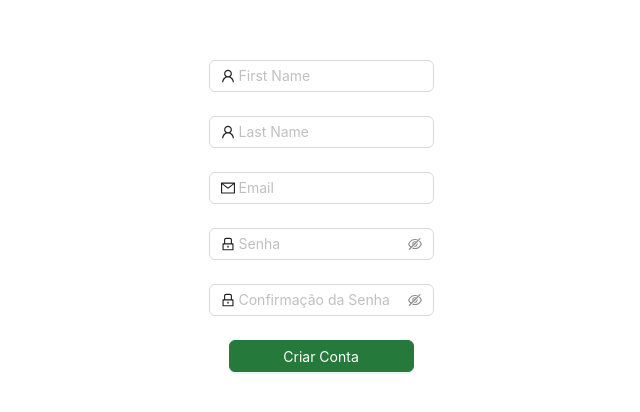
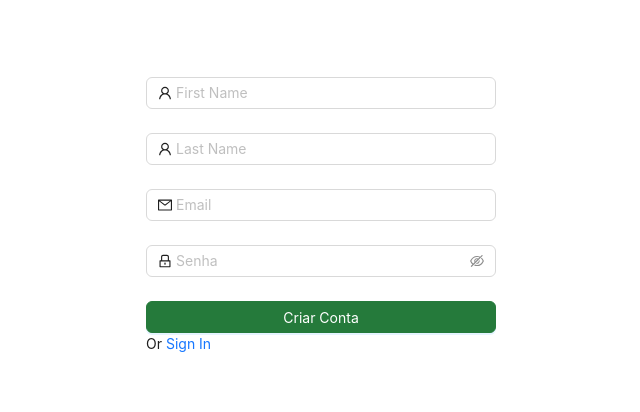
Before and after one commit to GRenkel/serverless-image-optimizer, a React (Create React App) app: page /signup in a window 1280 px wide. Shown: the part 172-584 px from the top of the page, without its empty margins (319-959 px from the left). Built offline with nearby package versions, Linux system fonts and the light colour scheme; the HTML template or start-up script is replaced by a standard one; what amazon-cognito-identity-js would draw is missing.

Commit message:
refac: improves authscreens layout

```diff
--- a/src/screens/login/Login.jsx
+++ b/src/screens/login/Login.jsx
@@ -1,20 +1,24 @@
 
 import { useState } from 'react';
 import LoginForm from './LoginForm';
+import { CognitoAPIHelper } from '../../services/aws/cognito/CognitoAPIHelper';
 
 const Login = ({ }) => {
   const [authenticationError, setAuthenticationError] = useState(null);
 
   const handleOnAuthentication = async (formValues) => {
     try {
-      console.log(formValues)
+      const { email, password } = formValues
+      CognitoAPIHelper.userLogin(email, password)
     } catch (error) {
       setAuthenticationError(error.message)
     }
   }
 
   return (
-    <LoginForm authenticationError={authenticationError} handleOnAuthentication={handleOnAuthentication} />
+    <div style={{ width: '350px' }}>
+      <LoginForm authenticationError={authenticationError} handleOnAuthentication={handleOnAuthentication} />
+    </div>
   )
 }
 
--- a/src/screens/login/LoginForm.jsx
+++ b/src/screens/login/LoginForm.jsx
@@ -1,6 +1,5 @@
 import { Form, Input, Button } from 'antd';
 import { LockOutlined, MailOutlined } from '@ant-design/icons';
-
 const LoginForm = ({ handleOnAuthentication, authenticationError }) => {
 
   return (
@@ -9,15 +8,17 @@ const LoginForm = ({ handleOnAuthentication, authenticationError }) => {
       initialValues={{ remember: false }}
       onFinish={handleOnAuthentication}
     >
+
       <Form.Item
         name="email"
         rules={[{ required: true, message: 'Informe seu email!' }, { type: 'email', message: 'Informe um e-mail válido!' }]}
       >
         <Input
-          style={{ width: '100%', maxWidth: '225px' }}
           prefix={<MailOutlined className="site-form-item-icon" />}
-          placeholder="Email" />
+          placeholder="Email"
+        />
       </Form.Item>
+
       <Form.Item
         name="password"
         rules={[{ required: true, message: 'Informe sua senha!' }]}
@@ -26,9 +27,9 @@ const LoginForm = ({ handleOnAuthentication, authenticationError }) => {
           prefix={<LockOutlined className="site-form-item-icon" />}
           type="password"
           placeholder="Senha"
-          style={{ maxWidth: '225px' }}
         />
       </Form.Item>
+
       {authenticationError && <label style={{ color: 'red' }}>{authenticationError}</label>}
 
       <Form.Item
@@ -39,8 +40,9 @@ const LoginForm = ({ handleOnAuthentication, authenticationError }) => {
           htmlType="submit">
           Entrar
         </Button>
-        Or <a href='signup'>Register</a>
+        Or <a href='signup'>Sign Up</a>
       </Form.Item>
+
     </Form>
   )
 }
--- a/src/screens/signup/SignUp.jsx
+++ b/src/screens/signup/SignUp.jsx
@@ -5,17 +5,18 @@ function SignUp(props) {
 
   const handleSignUp = async (values) => {
     try {
-      let { email, password, confirmation_password, ...allowedAttributes } = values
+      let { email, password, ...allowedAttributes } = values
       const attributes = CognitoAPIHelper.getCognitoAttributesArrayFromObject(allowedAttributes)
       await CognitoAPIHelper.userSignUp(email, password, attributes)
-
     } catch (e) {
       console.log('Erro ao cadastrar usuário: ', e)
     }
   }
 
   return (
-    <SignUpForm handleSignUp={handleSignUp}/>
+    <div style={{width: '350px'}}>
+      <SignUpForm handleSignUp={handleSignUp} />
+    </div>
   )
 }
 export default SignUp;
--- a/src/screens/signup/SignUpForm.jsx
+++ b/src/screens/signup/SignUpForm.jsx
@@ -1,120 +1,94 @@
 import { Form, Input, Button } from 'antd';
 import { UserOutlined, LockOutlined, MailOutlined } from '@ant-design/icons';
-import { CognitoAPIHelper } from '../../services/aws/cognito/CognitoAPIHelper';
 
-function SignUpForm(props) {
+function SignUpForm({ handleSignUp }) {
 
-  const onFinishSignUP = async (values) => {
-    try {
-      let { email, password, confirmation_password, ...allowedAttributes } = values
-      const attributes = CognitoAPIHelper.getCognitoAttributesArrayFromObject(allowedAttributes)
-      await CognitoAPIHelper.userSignUp(email, password, attributes)
-
-    } catch (e) {
-      console.log('Erro ao cadastrar usuário: ', e)
+  const passwordValidator = (_, value, callback) => {
+    const errors = [];
+    if (value.length < 8) {
+      errors.push('Password must be at least 8 characters long');
     }
+    if (!/\d/.test(value)) {
+      errors.push('Password must contain at least 1 number');
     }
 
-  const signUpStyle = {
-    display: 'flex',
-    flexDirection: 'column',
-    overFlowY: 'scroll',
-    height: '100%',
-    width: '100%',
-    justifyContent: 'center',
-    alignItems: 'center'
+    if (!/[!@#$%^&*]/.test(value)) {
+      errors.push('Password must contain at least 1 special character');
     }
 
+    if (!/[A-Z]/.test(value)) {
+      errors.push('Password must contain at least 1 uppercase letter');
+    }
+
+    if (!/[a-z]/.test(value)) {
+      errors.push('Password must contain at least 1 lowercase letter');
+    }
+    errors.length > 0 ? callback(errors) : callback()
+  };
 
   return (
-    <div style={signUpStyle}>
     <Form
       name="sign_up"
+      onFinish={handleSignUp}
       initialValues={{ remember: false }}
-        onFinish={onFinishSignUP}
-        style={{ textAlign: 'center', width: '90%' }}
     >
       <Form.Item
         name="given_name"
         rules={[{ required: true, message: 'Your first name!' }]}
-          style={{ width: '100%' }}
       >
         <Input
-            style={{ width: '100%', maxWidth: '225px' }}
+          placeholder="First Name"
           prefix={<UserOutlined className="site-form-item-icon" />}
-            placeholder="First Name"
         />
       </Form.Item>
 
       <Form.Item
         name="middle_name"
         rules={[{ required: true, message: 'Your last name!' }]}
-          style={{ width: '100%' }}
       >
         <Input
-            style={{ width: '100%', maxWidth: '225px' }}
+          placeholder="Last Name"
           prefix={<UserOutlined className="site-form-item-icon" />}
-            placeholder="Last Name"
         />
       </Form.Item>
 
       <Form.Item
         name="email"
-          rules={[{ required: true, message: 'Informe seu email!' }, { type: 'email', message: 'Informe um e-mail válido!' }]}
+        rules={[
+          { required: true, message: 'Informe seu email!' },
+          { type: 'email', message: 'Informe um e-mail válido!' }
+        ]}
       >
         <Input
-            style={{ width: '100%', maxWidth: '225px' }}
+          placeholder="Email"
           prefix={<MailOutlined className="site-form-item-icon" />}
-            placeholder="Email"
+
         />
       </Form.Item>
 
       <Form.Item
         name="password"
         hasFeedback
-          rules={[{ required: true, message: 'Informe sua senha!' }]}
+        rules={[{ validator: passwordValidator }]}
       >
         <Input.Password
           prefix={<LockOutlined className="site-form-item-icon" />}
           placeholder="Senha"
-            style={{ width: '100%', maxWidth: '225px' }}
         />
-
       </Form.Item>
 
-        <Form.Item
-          name="confirmation_password"
-          hasFeedback
-          rules={[
-            { required: true, message: 'Confirme sua senha!' },
-            ({ getFieldValue }) => ({
-              validator(_, value) {
-                if (!value || getFieldValue('password') === value) {
-                  return Promise.resolve();
-                }
-                return Promise.reject(new Error('As senhas não correspondem!'));
-              },
-            }),
-          ]}
-        >
-          <Input.Password
-            prefix={<LockOutlined className="site-form-item-icon" />}
-            placeholder="Confirmação da Senha"
-            style={{ width: '100%', maxWidth: '225px' }}
-          />
-
-        </Form.Item>
-        <Form.Item  >
+      <Form.Item>
         <Button
           type="primary"
           htmlType="submit"
-            style={{ width: "100%", maxWidth: '185px', background: "#257a3b", borderColor: "#257a3b" }}
+          style={{ width: "100%", background: "#257a3b", borderColor: "#257a3b" }}
         >
           Criar Conta
         </Button>
+        Or <a href='login'>Sign In</a>
+
       </Form.Item>
     </Form>
-    </div>
   )
 }
 export default SignUpForm;
```
Lines whose indentation alone changed are shown as unchanged.
